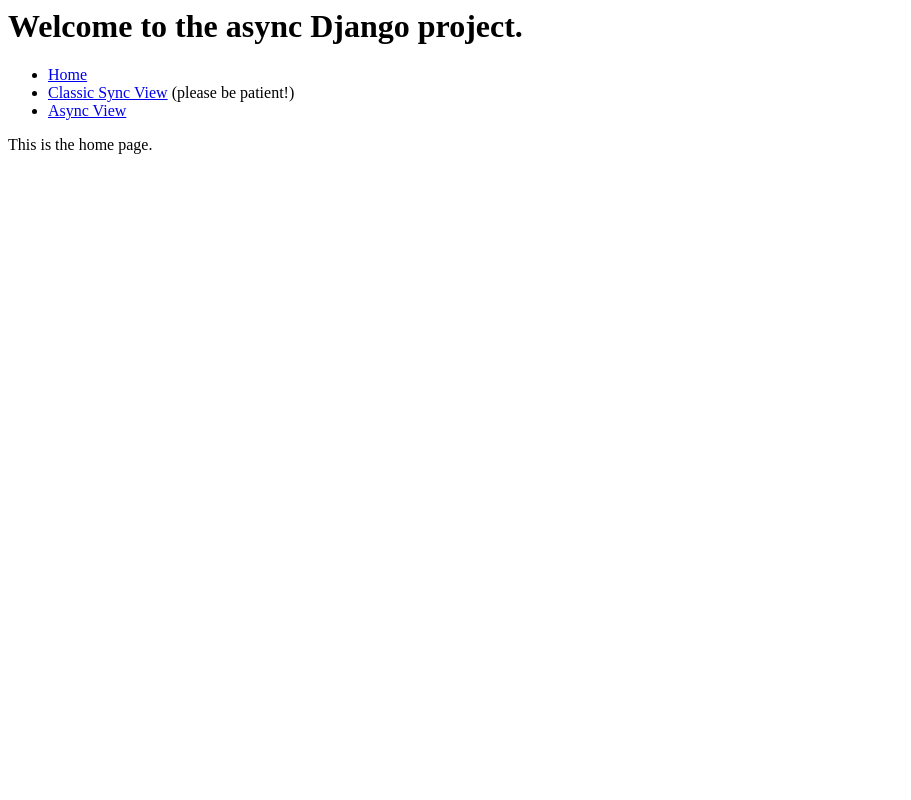
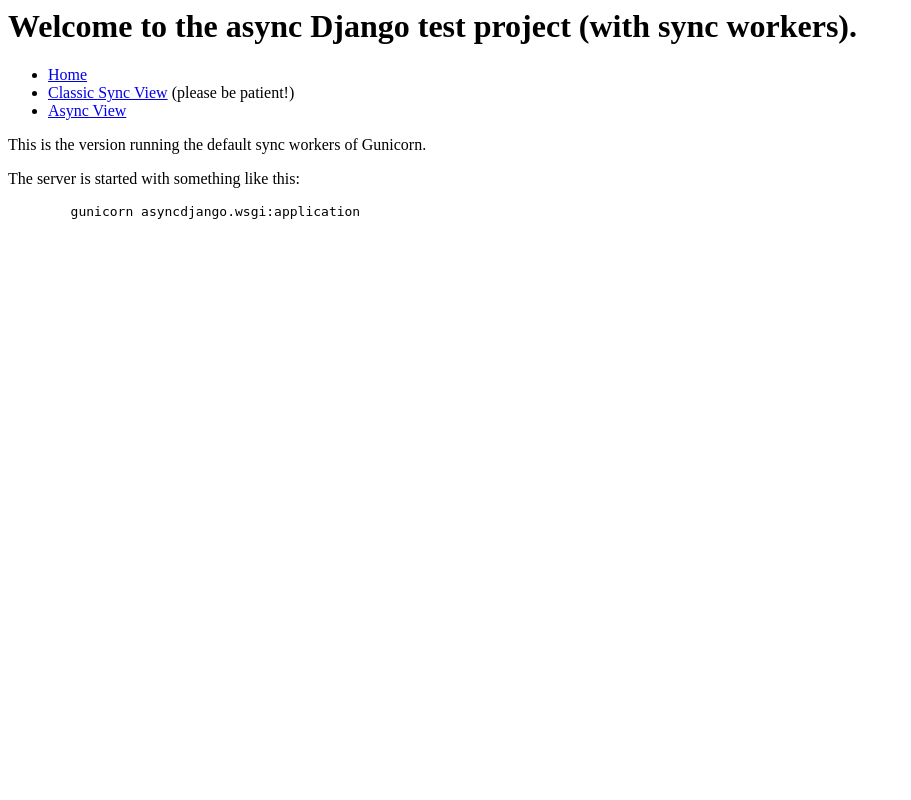
Before and after one commit to antonpirker/asyncdjango, a Django app: page / in a window 1280 px wide. Shown: the whole page, without its empty margins (0-911 px from the left). Run offline with Django 3.2, Linux system fonts and the light colour scheme; some libraries are stand-ins or nearby versions.

Commit message:
Added description text

```diff
--- a/app/templates/index.html
+++ b/app/templates/index.html
@@ -3,7 +3,7 @@
     <title>Async Django Project</title>
 </head>
 <body>
-    <h1>Welcome to the async Django project.</h1>
+    <h1>Welcome to the async Django test project (with sync workers).</h1>
 
     <p>
         <ul id="navigation">
@@ -14,7 +14,15 @@
     </p>
 
     {% block main %}
-        This is the home page.
+    <p>
+        This is the version running the default sync workers of Gunicorn.
+    </p>
+    <p>
+        The server is started with something like this:
+    </p>
+    <pre>
+        gunicorn asyncdjango.wsgi:application
+    </pre>
     {% endblock main %}
 </body>
 </html>
```
